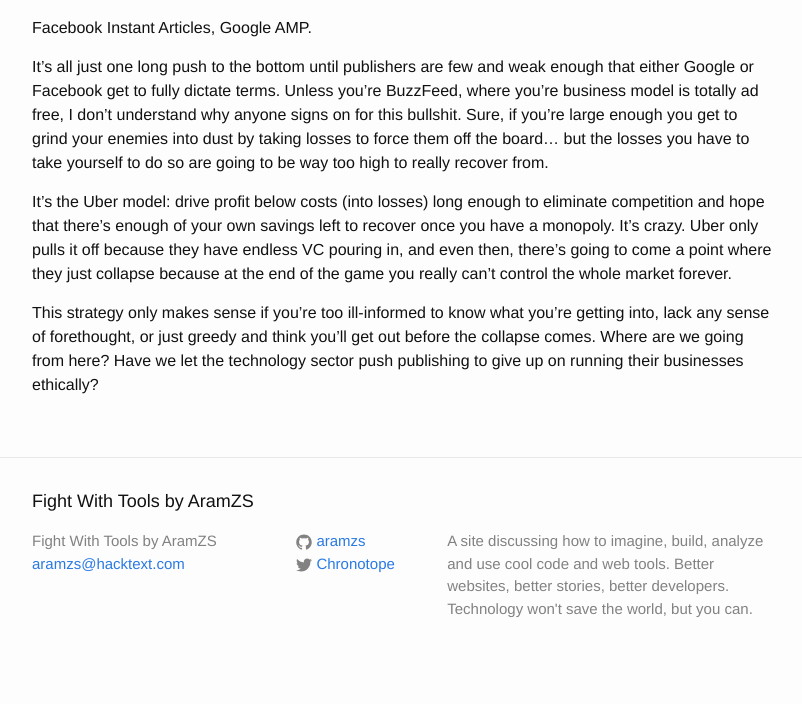
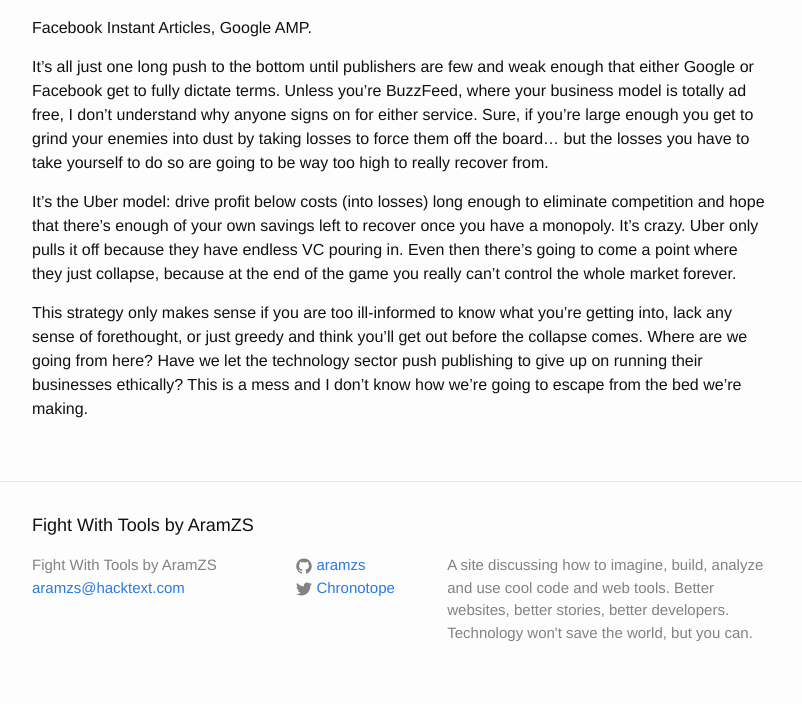
Before and after one commit to AramZS/aramzs.github.io, a Jekyll site: the page built from _posts/2015-12-03-instant-articles-facebook-publishers-doomed.markdown, in a window 1280 px wide. Shown: the part 667-1371 px from the top of the page, without its empty margins (238-1040 px from the left). Built offline with Jekyll 4.4.1, drawn with Linux system fonts in a browser that asks for light colours; before the commit the page ends 1347 px from its top, so only the background shows below that.

Commit message:
Brief fixes for correctness, grammar.

```diff
--- a/_posts/2015-12-03-instant-articles-facebook-publishers-doomed.markdown
+++ b/_posts/2015-12-03-instant-articles-facebook-publishers-doomed.markdown
@@ -10,8 +10,8 @@
 
 Facebook Instant Articles, Google AMP.
 
-It's all just one long push to the bottom until publishers are few and weak enough that either Google or Facebook get to fully dictate terms. Unless you're BuzzFeed, where you're business model is totally ad free, I don't understand why anyone signs on for this bullshit. Sure, if you're large enough you get to grind your enemies into dust by taking losses to force them off the board… but the losses you have to take yourself to do so are going to be way too high to really recover from.
+It's all just one long push to the bottom until publishers are few and weak enough that either Google or Facebook get to fully dictate terms. Unless you're BuzzFeed, where your business model is totally ad free, I don't understand why anyone signs on for either service. Sure, if you're large enough you get to grind your enemies into dust by taking losses to force them off the board… but the losses you have to take yourself to do so are going to be way too high to really recover from.
 
-It's the Uber model: drive profit below costs (into losses) long enough to eliminate competition and hope that there's enough of your own savings left to recover once you have a monopoly. It's crazy. Uber only pulls it off because they have endless VC pouring in, and even then, there's going to come a point where they just collapse because at the end of the game you really can't control the whole market forever.
+It's the Uber model: drive profit below costs (into losses) long enough to eliminate competition and hope that there's enough of your own savings left to recover once you have a monopoly. It's crazy. Uber only pulls it off because they have endless VC pouring in. Even then there's going to come a point where they just collapse, because at the end of the game you really can't control the whole market forever.
 
-This strategy only makes sense if you're too ill-informed to know what you're getting into, lack any sense of forethought, or just greedy and think you'll get out before the collapse comes. Where are we going from here? Have we let the technology sector push publishing to give up on running their businesses ethically?
+This strategy only makes sense if you are too ill-informed to know what you're getting into, lack any sense of forethought, or just greedy and think you'll get out before the collapse comes. Where are we going from here? Have we let the technology sector push publishing to give up on running their businesses ethically? This is a mess and I don't know how we're going to escape from the bed we're making.
```
